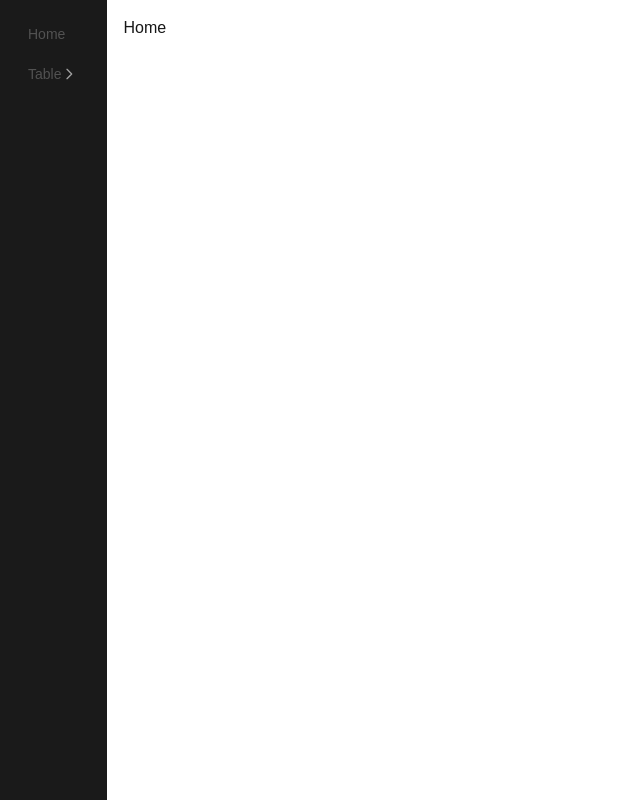
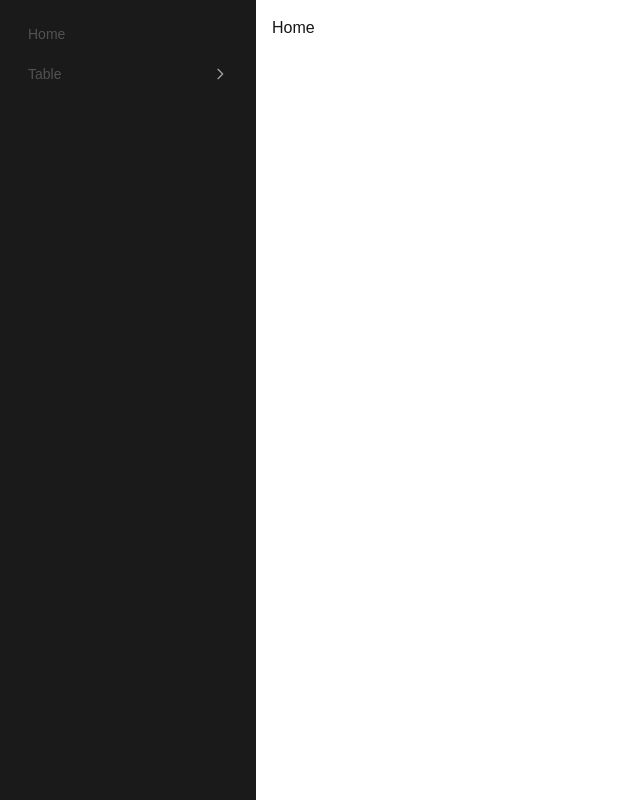
Before and after one commit to ShimaVaghei/nextjs-toolkit, a Next.js app: page / in a window 1280 px wide. Shown: the whole page, without its empty margins (0-640 px from the left). Built offline with nearby package versions, Linux system fonts and the light colour scheme.

Commit message:
Replace multi-panel flyouts with inline Drawer accordion

```diff
--- a/components/AppLayout.tsx
+++ b/components/AppLayout.tsx
@@ -19,44 +19,103 @@ export type ActiveRouteResult = {
   ancestors: Set<string>;
 };
 
-function RoutePanel({
+function drawerGridClasses(open: boolean): string {
+  return [
+    "grid",
+    "overflow-hidden",
+    "transition-[grid-template-rows]",
+    "duration-300",
+    "ease-in-out",
+    open ? "grid-rows-[1fr]" : "grid-rows-[0fr]",
+  ].join(" ");
+}
+
+type RouteTreeSharedProps = {
+  activeRoute: ActiveRouteResult;
+  expandedDrawers: ReadonlySet<string>;
+  onToggleDrawer: (nodePath: string) => void;
+  onLeafNavigate: (nodePath: string) => void;
+};
+
+function treeItemAria(
+  level: number,
+  setSize: number,
+  posInset: number,
+  expanded: boolean,
+): {
+  role: "treeitem";
+  tabIndex: number;
+  "aria-expanded": boolean;
+  "aria-level": number;
+  "aria-setsize": number;
+  "aria-posinset": number;
+} {
+  return {
+    role: "treeitem",
+    tabIndex: 0,
+    "aria-expanded": expanded,
+    "aria-level": level,
+    "aria-setsize": setSize,
+    "aria-posinset": posInset,
+  };
+}
+
+function RouteTree({
   routes,
   basePath,
+  level,
   activeRoute,
-  onChildToggle,
-  expandedChildIndex,
+  expandedDrawers,
+  onToggleDrawer,
   onLeafNavigate,
-  level,
-}: {
+}: RouteTreeSharedProps & {
   routes: Route[];
   basePath: string;
-  activeRoute: ActiveRouteResult;
-  onChildToggle?: (childIndex: number) => void;
-  expandedChildIndex?: number | null;
-  onLeafNavigate: (fullPath: string) => void;
   level: number;
 }) {
   return (
-    <ul className="space-y-1 p-4" role="group">
-      {routes.map((route, childIndex) => {
-        const fullPath = `${basePath}/${route.path}`;
+    <ul
+      className={`space-y-1 ${level === 1 ? "p-4" : "ml-4"}`}
+      role={level === 1 ? "tree" : "group"}
+    >
+      {routes.map((route, index) => {
+        const nodePath = `${basePath}/${route.path}`;
         const isLeaf = activeRoute.leaf === route.path;
         const isAncestor = activeRoute.ancestors.has(route.path);
         const isActive = isLeaf || isAncestor;
-        const hasChildren = route.children && route.children.length > 0;
 
-        if (hasChildren && onChildToggle) {
+        if (!route.children || route.children.length === 0) {
+          return (
+            <li key={route.path}>
+              <a
+                href={nodePath}
+                onClick={(e) => {
+                  e.preventDefault();
+                  onLeafNavigate(nodePath);
+                }}
+                {...treeItemAria(level, routes.length, index + 1, false)}
+                className={`block cursor-pointer rounded-md px-3 py-2 text-sm font-medium transition-colors hover:bg-neutral-100 dark:hover:bg-neutral-800 ${
+                  isLeaf
+                    ? "font-bold text-neutral-900 dark:text-neutral-100"
+                    : isActive
+                      ? "text-neutral-900 dark:text-neutral-100"
+                      : "text-neutral-600 dark:text-neutral-400"
+                }`}
+              >
+                {route.label}
+              </a>
+            </li>
+          );
+        }
+
+        const isOpen = expandedDrawers.has(nodePath);
+
         return (
           <li key={route.path}>
             <button
               type="button"
-                onClick={() => onChildToggle(childIndex)}
-                aria-expanded={expandedChildIndex === childIndex}
-                aria-level={level}
-                aria-setsize={routes.length}
-                aria-posinset={childIndex + 1}
-                role="treeitem"
-                tabIndex={0}
+              onClick={() => onToggleDrawer(nodePath)}
+              {...treeItemAria(level, routes.length, index + 1, isOpen)}
               className={`flex w-full cursor-pointer items-center justify-between rounded-md px-3 py-2 text-sm font-medium transition-colors hover:bg-neutral-100 dark:hover:bg-neutral-800 ${
                 isAncestor
                   ? "opacity-60 text-neutral-900 dark:text-neutral-100"
@@ -68,7 +127,7 @@ function RoutePanel({
               <span>{route.label}</span>
               <svg
                 className={`h-4 w-4 text-neutral-400 transition-transform ${
-                    expandedChildIndex === childIndex ? "rotate-90" : ""
+                  isOpen ? "rotate-90" : ""
                 }`}
                 fill="none"
                 viewBox="0 0 24 24"
@@ -82,219 +141,25 @@ function RoutePanel({
                 />
               </svg>
             </button>
-            </li>
-          );
-        }
-
-        return (
-          <li key={route.path}>
-            <a
-              href={fullPath}
-              onClick={(e) => {
-                e.preventDefault();
-                onLeafNavigate(fullPath);
-              }}
-              aria-expanded={false}
-              aria-level={level}
-              aria-setsize={routes.length}
-              aria-posinset={childIndex + 1}
-              role="treeitem"
-              tabIndex={0}
-              className={`block cursor-pointer rounded-md px-3 py-2 text-sm font-medium transition-colors hover:bg-neutral-100 dark:hover:bg-neutral-800 ${
-                isLeaf
-                  ? "font-bold text-neutral-900 dark:text-neutral-100"
-                  : isActive
-                    ? "text-neutral-900 dark:text-neutral-100"
-                    : "text-neutral-600 dark:text-neutral-400"
-              }`}
-            >
-              {route.label}
-            </a>
+            <div className={drawerGridClasses(isOpen)}>
+              <div className="overflow-hidden">
+                {isOpen && (
+                  <RouteTree
+                    routes={route.children}
+                    basePath={nodePath}
+                    activeRoute={activeRoute}
+                    expandedDrawers={expandedDrawers}
+                    onToggleDrawer={onToggleDrawer}
+                    onLeafNavigate={onLeafNavigate}
+                    level={level + 1}
+                  />
+                )}
+              </div>
+            </div>
           </li>
         );
       })}
     </ul>
-  );
-}
-
-type ExpandedPanels = {
-  level1: number | null;
-  level2: number | null;
-  level3Visible: boolean;
-};
-
-const COLLAPSED_PANELS: ExpandedPanels = {
-  level1: null,
-  level2: null,
-  level3Visible: false,
-};
-
-function panelGridClasses(expanded: boolean, hiddenOnMobile = false): string {
-  return [
-    "grid",
-    "overflow-hidden",
-    "transition-[grid-template-rows,grid-template-columns]",
-    "duration-300",
-    "ease-in-out",
-    "w-full",
-    "md:w-auto",
-    ...(hiddenOnMobile ? ["hidden md:grid"] : []),
-    expanded
-      ? "grid-rows-[1fr] md:grid-cols-[1fr]"
-      : "grid-rows-[0fr] md:grid-cols-[0fr]",
-  ].join(" ");
-}
-
-function NavigationPanels({
-  routes,
-  activeRoute,
-  expandedPanels,
-  onToggle,
-  onChildToggle,
-  onLeafNavigate,
-}: {
-  routes: Route[];
-  activeRoute: ActiveRouteResult;
-  expandedPanels: ExpandedPanels;
-  onToggle: (index: number) => void;
-  onChildToggle: (childIndex: number) => void;
-  onLeafNavigate: (fullPath: string) => void;
-}) {
-  const expandedRoute =
-    expandedPanels.level1 !== null ? routes[expandedPanels.level1] : null;
-  const expandedChild =
-    expandedPanels.level2 !== null &&
-    expandedPanels.level3Visible &&
-    expandedRoute?.children
-      ? expandedRoute.children[expandedPanels.level2]
-      : null;
-
-  return (
-    <>
-      <nav
-        className={`shrink-0 w-full md:w-auto ${
-          expandedRoute && expandedRoute.children
-            ? "hidden md:block"
-            : "block md:block"
-        }`}
-      >
-        <ul className="space-y-1 p-4" role="tree">
-          {routes.map((route, index) => {
-            const hasChildren = route.children && route.children.length > 0;
-            const isLeaf = activeRoute.leaf === route.path;
-            const isAncestor = activeRoute.ancestors.has(route.path);
-            const isActive = isLeaf || isAncestor;
-
-            if (hasChildren) {
-              return (
-                <li key={route.path}>
-                  <button
-                    type="button"
-                    onClick={() => onToggle(index)}
-                    aria-expanded={expandedPanels.level1 === index}
-                    aria-level={1}
-                    aria-setsize={routes.length}
-                    aria-posinset={index + 1}
-                    role="treeitem"
-                    tabIndex={0}
-                    className={`flex w-full cursor-pointer items-center justify-between rounded-md px-3 py-2 text-sm font-medium transition-colors hover:bg-neutral-100 dark:hover:bg-neutral-800 ${
-                      isAncestor
-                        ? "opacity-60 text-neutral-900 dark:text-neutral-100"
-                        : isActive
-                          ? "text-neutral-900 dark:text-neutral-100"
-                          : "text-neutral-600 dark:text-neutral-400"
-                    }`}
-                  >
-                    <span>{route.label}</span>
-                    <svg
-                      className={`h-4 w-4 text-neutral-400 transition-transform ${
-                        expandedPanels.level1 === index ? "rotate-90" : ""
-                      }`}
-                      fill="none"
-                      viewBox="0 0 24 24"
-                      stroke="currentColor"
-                      strokeWidth={2}
-                    >
-                      <path
-                        strokeLinecap="round"
-                        strokeLinejoin="round"
-                        d="M9 5l7 7-7 7"
-                      />
-                    </svg>
-                  </button>
-                </li>
-              );
-            }
-
-            return (
-              <li key={route.path}>
-                <a
-                  href={`/${route.path}`}
-                  onClick={(e) => {
-                    e.preventDefault();
-                    onLeafNavigate(`/${route.path}`);
-                  }}
-                  aria-expanded={false}
-                  aria-level={1}
-                  aria-setsize={routes.length}
-                  aria-posinset={index + 1}
-                  role="treeitem"
-                  tabIndex={0}
-                  className={`block cursor-pointer rounded-md px-3 py-2 text-sm font-medium transition-colors hover:bg-neutral-100 dark:hover:bg-neutral-800 ${
-                    isLeaf
-                      ? "font-bold text-neutral-900 dark:text-neutral-100"
-                      : isActive
-                        ? "text-neutral-900 dark:text-neutral-100"
-                        : "text-neutral-600 dark:text-neutral-400"
-                  }`}
-                >
-                  {route.label}
-                </a>
-              </li>
-            );
-          })}
-        </ul>
-      </nav>
-
-      <div
-        className={panelGridClasses(
-          Boolean(expandedRoute && expandedRoute.children),
-          Boolean(expandedChild && expandedChild.children),
-        )}
-      >
-        <div className="shrink-0 overflow-hidden border-l border-neutral-200 dark:border-neutral-700 h-full md:w-max">
-          {expandedRoute && expandedRoute.children && (
-            <RoutePanel
-              routes={expandedRoute.children}
-              basePath={`/${expandedRoute.path}`}
-              activeRoute={activeRoute}
-              onChildToggle={onChildToggle}
-              expandedChildIndex={expandedPanels.level2}
-              onLeafNavigate={onLeafNavigate}
-              level={2}
-            />
-          )}
-        </div>
-      </div>
-
-      <div
-        className={panelGridClasses(
-          Boolean(expandedChild && expandedChild.children),
-        )}
-      >
-        <div className="shrink-0 overflow-hidden border-l border-neutral-200 dark:border-neutral-700 md:w-max">
-          {expandedChild && expandedChild.children && (
-            <RoutePanel
-              routes={expandedChild.children}
-              basePath={`/${expandedRoute!.path}/${expandedChild.path}`}
-              activeRoute={activeRoute}
-              onLeafNavigate={onLeafNavigate}
-              level={3}
-            />
-          )}
-        </div>
-      </div>
-    </>
   );
 }
 
@@ -344,6 +209,28 @@ function isDesktopViewport(): boolean {
   return window.matchMedia(MD_MEDIA_QUERY).matches;
 }
 
+function SidebarNav({
+  routes,
+  activeRoute,
+  expandedDrawers,
+  onToggleDrawer,
+  onLeafNavigate,
+}: RouteTreeSharedProps & { routes: Route[] }) {
+  return (
+    <nav className="w-full">
+      <RouteTree
+        routes={routes}
+        basePath=""
+        activeRoute={activeRoute}
+        expandedDrawers={expandedDrawers}
+        onToggleDrawer={onToggleDrawer}
+        onLeafNavigate={onLeafNavigate}
+        level={1}
+      />
+    </nav>
+  );
+}
+
 export function AppLayout({
   routes,
   children,
@@ -352,16 +239,28 @@ export function AppLayout({
   children: ReactNode;
 }) {
   const allRoutes = routes.flatMap((section) => section.routes);
-  const [expandedPanels, setExpandedPanels] = useState<ExpandedPanels>(
-    COLLAPSED_PANELS,
+  const [expandedDrawers, setExpandedDrawers] = useState<ReadonlySet<string>>(
+    () => new Set(),
   );
   const [isOverlayOpen, setIsOverlayOpen] = useState(false);
   const pathname = usePathname();
   const router = useRouter();
   const activeRoute = computeActiveRoute(pathname, routes);
 
+  const handleToggleDrawer = useCallback((nodePath: string) => {
+    setExpandedDrawers((prev) => {
+      const next = new Set(prev);
+      if (next.has(nodePath)) {
+        next.delete(nodePath);
+      } else {
+        next.add(nodePath);
+      }
+      return next;
+    });
+  }, []);
+
   const handleCloseOverlay = useCallback(() => {
-    setExpandedPanels(COLLAPSED_PANELS);
+    setExpandedDrawers(new Set());
     setIsOverlayOpen(false);
   }, []);
 
@@ -385,46 +284,19 @@ export function AppLayout({
     };
   }, [isOverlayOpen]);
 
-  const handleToggle = (index: number) => {
-    setExpandedPanels((prev) => ({
-      level1: prev.level1 === index ? null : index,
-      level2: null,
-      level3Visible: false,
-    }));
-  };
-
-  const handleChildToggle = (childIndex: number) => {
-    setExpandedPanels((prev) => {
-      if (prev.level2 === childIndex) {
-        if (prev.level3Visible) {
-          return { ...prev, level3Visible: false };
-        }
-        return { ...prev, level2: null, level3Visible: false };
-      }
-      return { ...prev, level2: childIndex, level3Visible: true };
-    });
-  };
-
-  const handleLeafNavigate = (fullPath: string) => {
-    router.push(fullPath);
+  const handleLeafNavigate = useCallback(
+    (nodePath: string) => {
+      router.push(nodePath);
       handleCloseOverlay();
-  };
-
-  const handleBack = useCallback(() => {
-    setExpandedPanels((prev) => {
-      if (prev.level1 === null) return prev;
-      if (prev.level2 !== null && prev.level3Visible) {
-        return { ...prev, level3Visible: false };
-      }
-      return COLLAPSED_PANELS;
-    });
-  }, []);
+    },
+    [router, handleCloseOverlay],
+  );
 
   const handleContentClick = () => {
     if (isOverlayOpen) return;
     if (!isDesktopViewport()) return;
-    if (expandedPanels.level1 === null) return;
-    setExpandedPanels(COLLAPSED_PANELS);
+    if (expandedDrawers.size === 0) return;
+    setExpandedDrawers(new Set());
   };
 
   if (allRoutes.length === 0) {
@@ -458,13 +330,12 @@ export function AppLayout({
         </button>
       </div>
 
-      <div className="hidden md:flex shrink-0 max-w-full md:max-w-3xl overflow-y-auto overflow-x-hidden md:sticky md:top-0 md:max-h-screen md:self-start bg-sidebar min-h-screen">
-        <NavigationPanels
+      <div className="hidden md:flex w-64 shrink-0 overflow-y-auto bg-sidebar md:sticky md:top-0 md:max-h-screen md:self-start min-h-screen">
+        <SidebarNav
           routes={allRoutes}
           activeRoute={activeRoute}
-          expandedPanels={expandedPanels}
-          onToggle={handleToggle}
-          onChildToggle={handleChildToggle}
+          expandedDrawers={expandedDrawers}
+          onToggleDrawer={handleToggleDrawer}
           onLeafNavigate={handleLeafNavigate}
         />
       </div>
@@ -482,32 +353,9 @@ export function AppLayout({
           className="fixed inset-0 z-50 flex flex-col overflow-y-auto bg-white dark:bg-neutral-950"
         >
           <div className="flex items-center justify-between border-b border-neutral-200 px-4 py-3 dark:border-neutral-700 dark:bg-sidebar">
-            {expandedPanels.level1 === null ? (
             <span className="text-sm font-semibold text-neutral-900 dark:text-neutral-100">
               Navigation
             </span>
-            ) : (
-              <button
-                type="button"
-                aria-label="Back"
-                onClick={handleBack}
-                className="rounded-md p-2 text-neutral-600 transition-colors hover:bg-neutral-100 dark:text-neutral-400 dark:hover:bg-neutral-800"
-              >
-                <svg
-                  className="h-5 w-5"
-                  fill="none"
-                  viewBox="0 0 24 24"
-                  stroke="currentColor"
-                  strokeWidth={2}
-                >
-                  <path
-                    strokeLinecap="round"
-                    strokeLinejoin="round"
-                    d="M15 19l-7-7 7-7"
-                  />
-                </svg>
-              </button>
-            )}
             <button
               type="button"
               aria-label="Close navigation"
@@ -529,13 +377,12 @@ export function AppLayout({
               </svg>
             </button>
           </div>
-          <div className="flex flex-1 overflow-x-hidden bg-sidebar">
-            <NavigationPanels
+          <div className="flex-1 bg-sidebar">
+            <SidebarNav
               routes={allRoutes}
               activeRoute={activeRoute}
-              expandedPanels={expandedPanels}
-              onToggle={handleToggle}
-              onChildToggle={handleChildToggle}
+              expandedDrawers={expandedDrawers}
+              onToggleDrawer={handleToggleDrawer}
               onLeafNavigate={handleLeafNavigate}
             />
           </div>
```
Also changed, not shown: .scratch/accordion-sidebar/issues/02-inline-drawer-accordion.md, 1 other file (tests, documents, lock files or other folders). Lines whose indentation alone changed are shown as unchanged.
